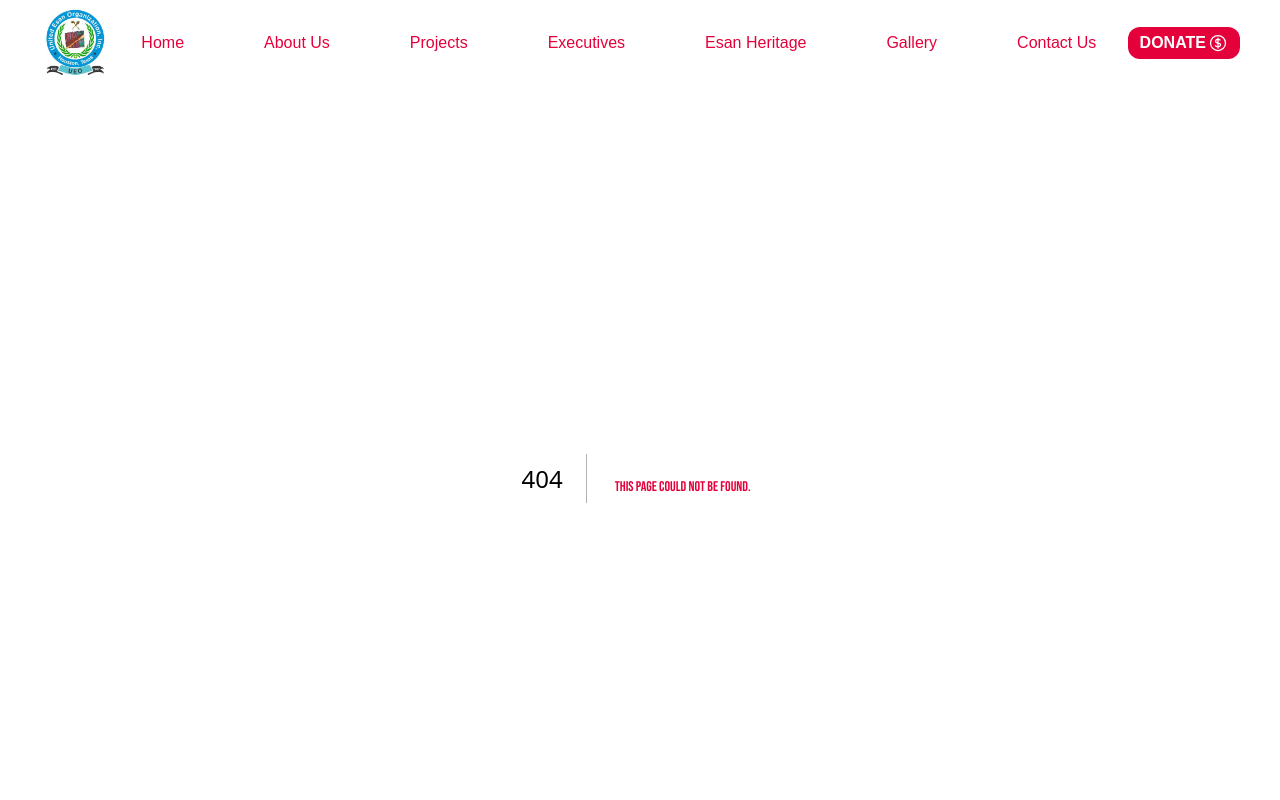
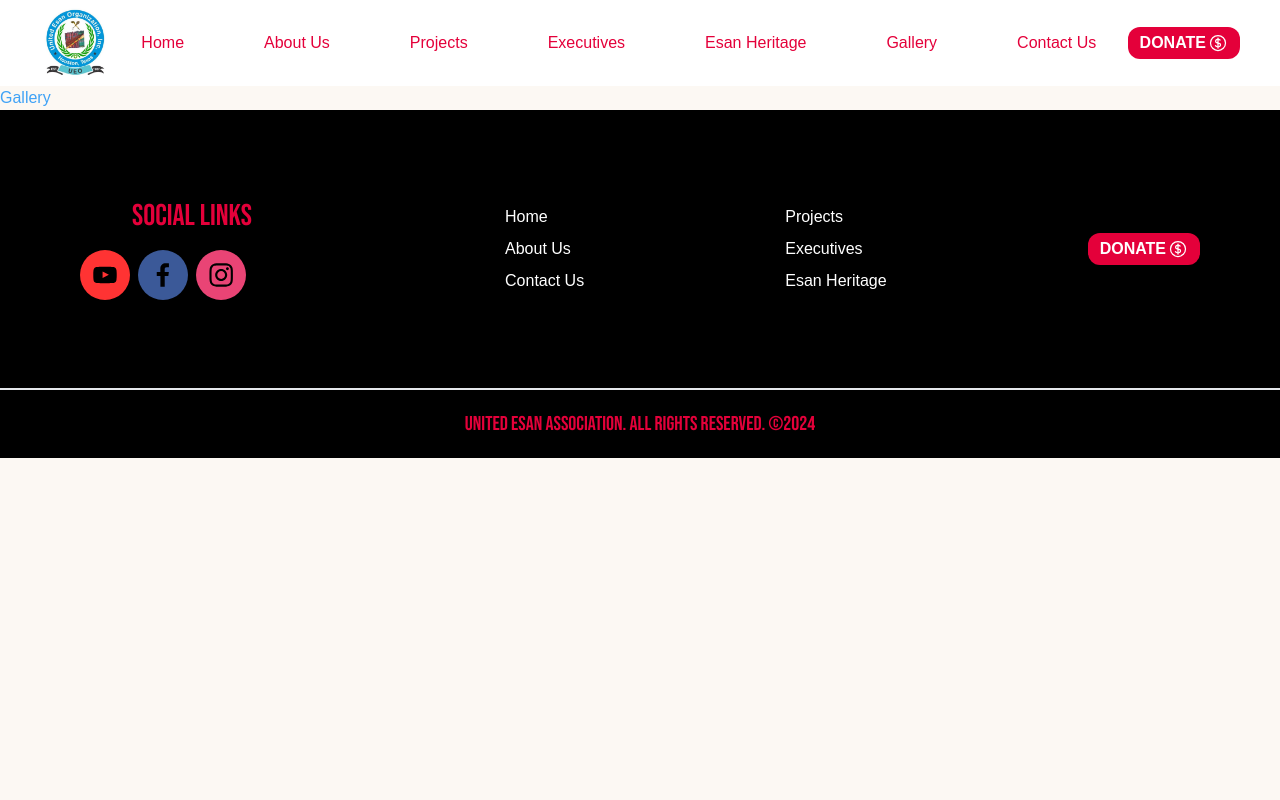
Before and after one commit to blessedjoe2000/organization, a Next.js app: page /gallery in a window 1280 px wide. Before the commit this address had no page. Shown: the top 800 px of the page. Built offline with nearby package versions, Linux system fonts and the light colour scheme; a web font is replaced by a local one.

Commit message:
gallery page added

```diff
--- a/app/component/Header/Header.jsx
+++ b/app/component/Header/Header.jsx
@@ -21,7 +21,7 @@ function Header() {
         <Link href="/esanheritage" className="nav-list">
           Esan Heritage
         </Link>
-        <Link href="/" className="nav-list">
+        <Link href="/gallery" className="nav-list">
           Gallery
         </Link>
         <Link href="/contact" className="nav-list">
--- /dev/null
+++ b/app/gallery/page.jsx
@@ -0,0 +1,5 @@
+import React from "react";
+
+export default function page() {
+  return <div>Gallery</div>;
+}
```
